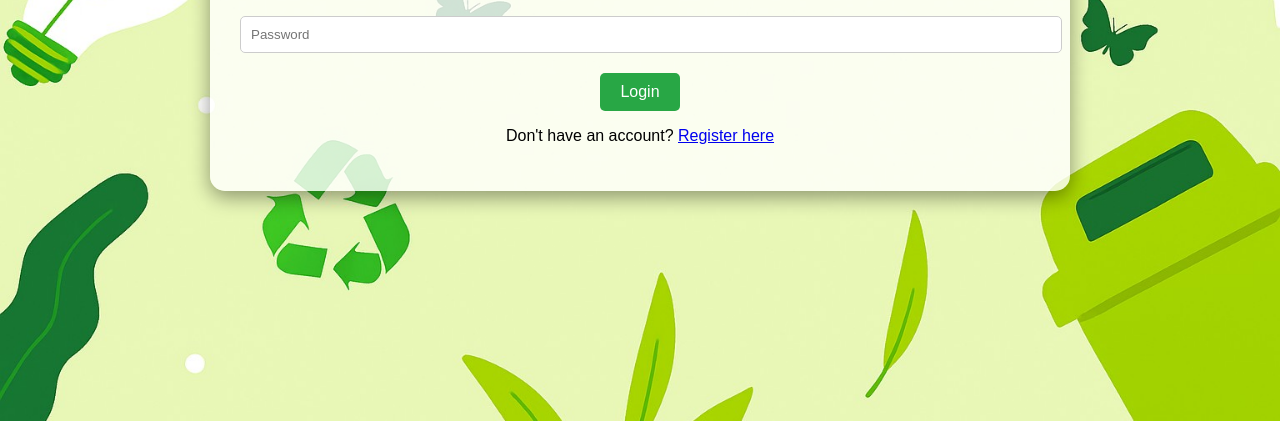
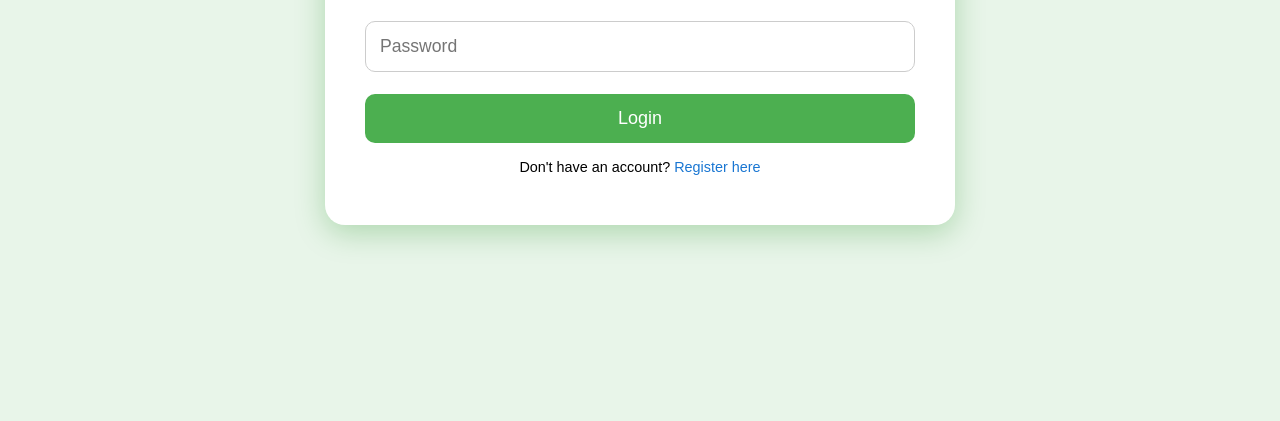
Before and after one commit to samyuktha-varma/RecycleX, a plain HTML site: page login.html in a window 1280 px wide. Shown: the part 379-800 px from the top of the page. Drawn offline with Linux system fonts and the light colour scheme.

Commit message:
Update login.html

```diff
--- a/login.html
+++ b/login.html
@@ -5,9 +5,80 @@
   <title>Login - Recycling Hub</title>
   <meta name="viewport" content="width=device-width, initial-scale=1.0">
   <link rel="stylesheet" href="style.css" />
+  <style>
+    body {
+      margin: 0;
+      padding: 0;
+      font-family: Arial, sans-serif;
+      background: #e8f5e9;
+      display: flex;
+      justify-content: center;
+      align-items: center;
+      height: 100vh;
+    }
+
+    .form-container {
+      background-color: #ffffff;
+      padding: 50px 40px;
+      border-radius: 20px;
+      box-shadow: 0 8px 30px rgba(0, 128, 0, 0.25);
+      width: 550px;
+      max-width: 90%;
+      text-align: center;
+    }
+
+    h2 {
+      color: #2e7d32;
+      margin-bottom: 20px;
+    }
+
+    form input {
+      width: 100%;
+      padding: 14px;
+      margin: 12px 0;
+      border-radius: 10px;
+      border: 1px solid #ccc;
+      font-size: 1.1rem;
+      box-sizing: border-box;
+    }
+
+    form button {
+      width: 100%;
+      padding: 14px;
+      background-color: #4caf50;
+      color: white;
+      font-size: 18px;
+      border: none;
+      border-radius: 10px;
+      cursor: pointer;
+    }
+
+    form button:hover {
+      background-color: #388e3c;
+    }
+
+    #message {
+      margin-top: 15px;
+      font-weight: bold;
+    }
+
+    .link {
+      margin-top: 15px;
+      font-size: 0.9rem;
+    }
+
+    .link a {
+      color: #1976d2;
+      text-decoration: none;
+    }
+
+    .link a:hover {
+      text-decoration: underline;
+    }
+  </style>
 </head>
 <body>
-  <div class="container">
+  <div class="form-container">
     <h2>Login</h2>
     <form id="login-form">
       <input type="email" id="email" placeholder="Email" required />
@@ -15,9 +86,9 @@
       <button type="submit">Login</button>
     </form>
     <p id="message"></p>
-    <p style="margin-top: 15px; text-align: center;">
+    <div class="link">
       Don't have an account? <a href="register.html">Register here</a>
-    </p>
+    </div>
   </div>
 
   <script>
@@ -27,10 +98,10 @@
       const password = document.getElementById("password").value.trim();
       const message = document.getElementById("message");
 
-      // Fetch users registered in this browser session
+      // 1. Fetch any users registered in this browser session
       const users = JSON.parse(localStorage.getItem("registeredUsers") || "[]");
 
-      // Check credentials against local records or universal tester profile
+      // 2. Check if credentials match a registered user or a default tester account
       const user = users.find(u => u.email === email && u.password === password);
       const isDefaultTester = (email === "test@gmail.com" && password === "test1234");
 
@@ -39,6 +110,7 @@
         message.textContent = "Login successful! Redirecting...";
         localStorage.setItem("loggedInUser", email);
 
+        // Redirect to your dashboard page
         setTimeout(() => {
           window.location.href = "dashboard.html";
         }, 1000);
```
